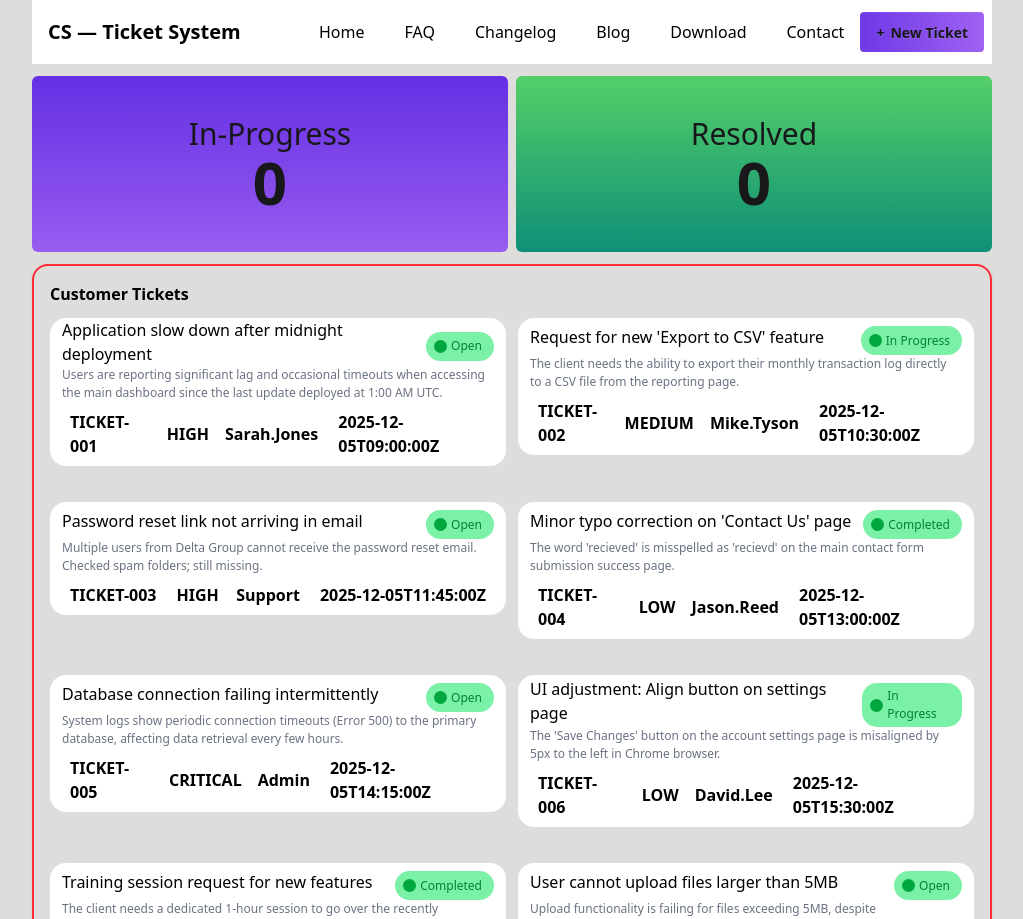
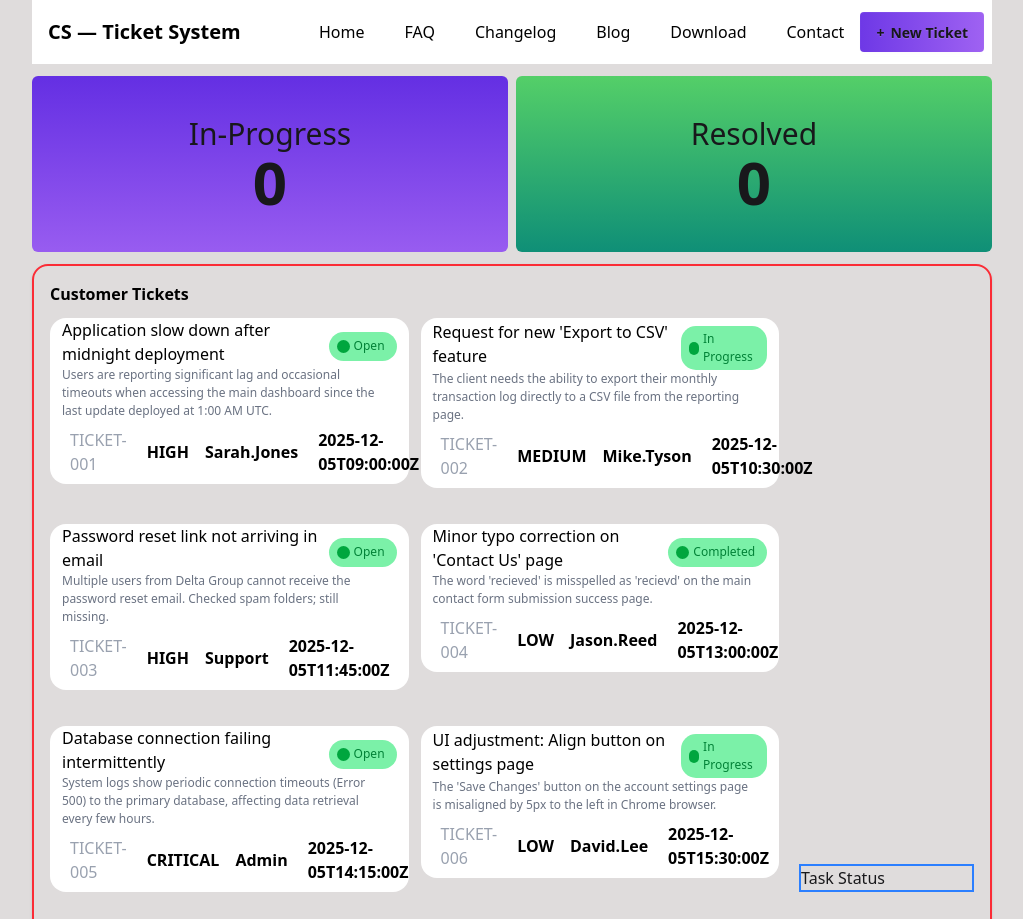
Before and after one commit to fahim-shareear/customer-support-zone, a React (Vite) app: page / in a window 1280 px wide. Shown: the top 919 px of the page, without its empty margins (128-1151 px from the left). Built offline with nearby package versions, Linux system fonts and the light colour scheme.

Commit message:
adding second column to mainbody

```diff
--- a/src/Componants/Mainbody/Bodycards.jsx
+++ b/src/Componants/Mainbody/Bodycards.jsx
@@ -23,7 +23,7 @@ const Bodycards = ({u}) => {
                     </div>
                     <div className="flex justify-between items-center">
                         <div className="flex justify-between items-center gap-5 p-2">
-                            <h3 className="text-black font-bold">{u.id}</h3>
+                            <h3 className="text-gray-400 font-medium text[10px]">{u.id}</h3>
                             <h3 className="text-black font-bold uppercase">{u.priority}</h3>
                         </div>
                         <div className="flex justify-between items-center gap-5 p-2">
--- a/src/Componants/Mainbody/Mainbody.jsx
+++ b/src/Componants/Mainbody/Mainbody.jsx
@@ -4,16 +4,17 @@ const Mainbody = ({userData, getData, nextData, setNextData, setGetData} ) => {
     const user = use(userData);
 
     return (
-        <div className="md:max-w-9/12 mx-auto rounded-2xl p-4 shadow border-2 border-red-500">
+        <div className="md:max-w-9/12 mx-auto rounded-2xl p-4 shadow border-2 border-red-500 flex justiyf-between items-center gap-5">
            <div>
                 <h1 className="text-black font-bold">Customer Tickets</h1>
-            <div className="grid md:grid-cols-2 gap-3">
+            <div className="grid md:grid-cols-2 sm:grid-cols-1 gap-3">
                 {
                     user.map(u => <Bodycards key={u.id} u={u} getData={getData} setNextData={setNextData} nextData={nextData} setGetData={setGetData}></Bodycards>)
                 }
             </div>
            </div>
-           <div>
+           <div className="md:w-[400px] h-full border-2 border-blue-500">
+                <h2>Task Status</h2>
                 <div>
 
                 </div>
```
